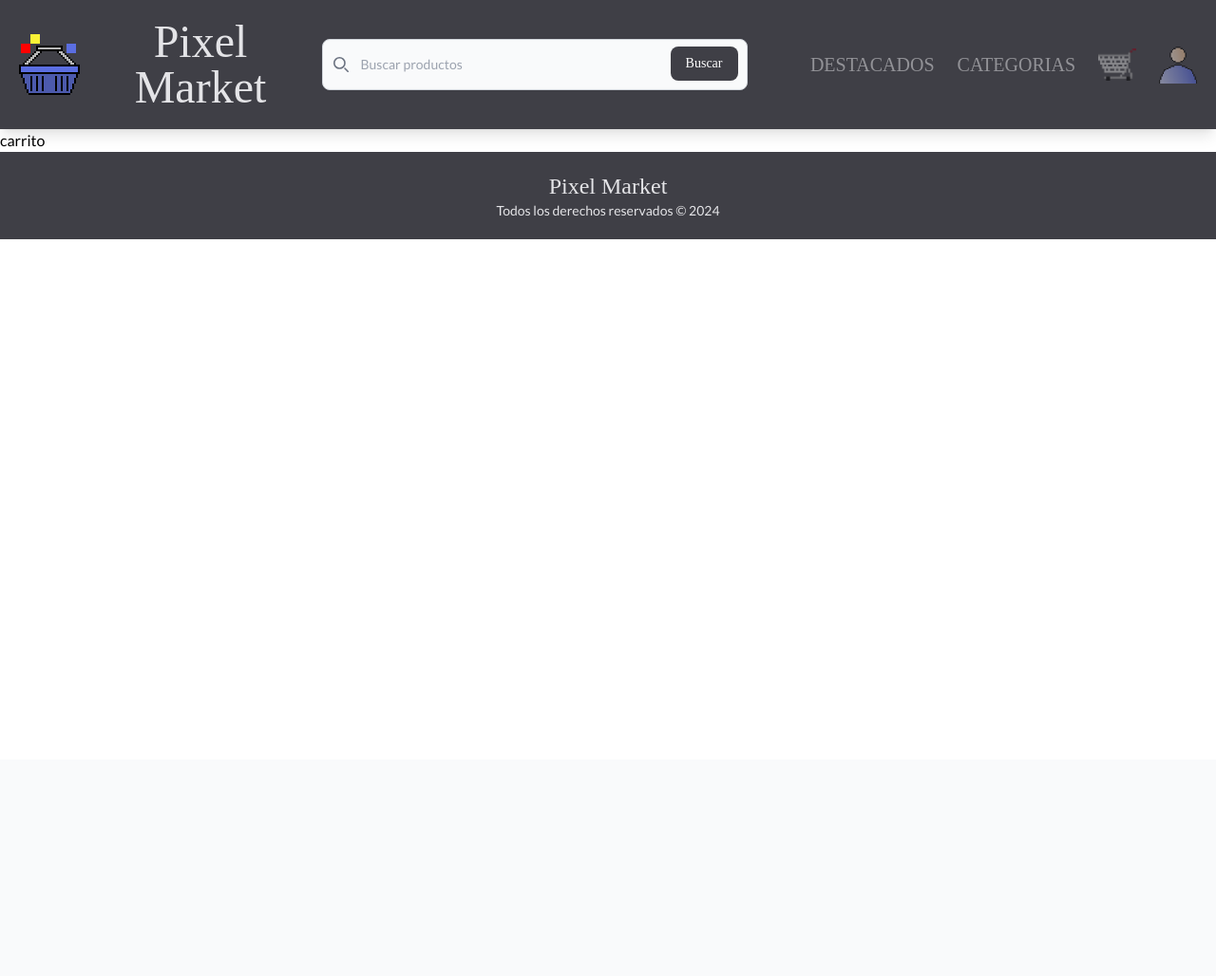
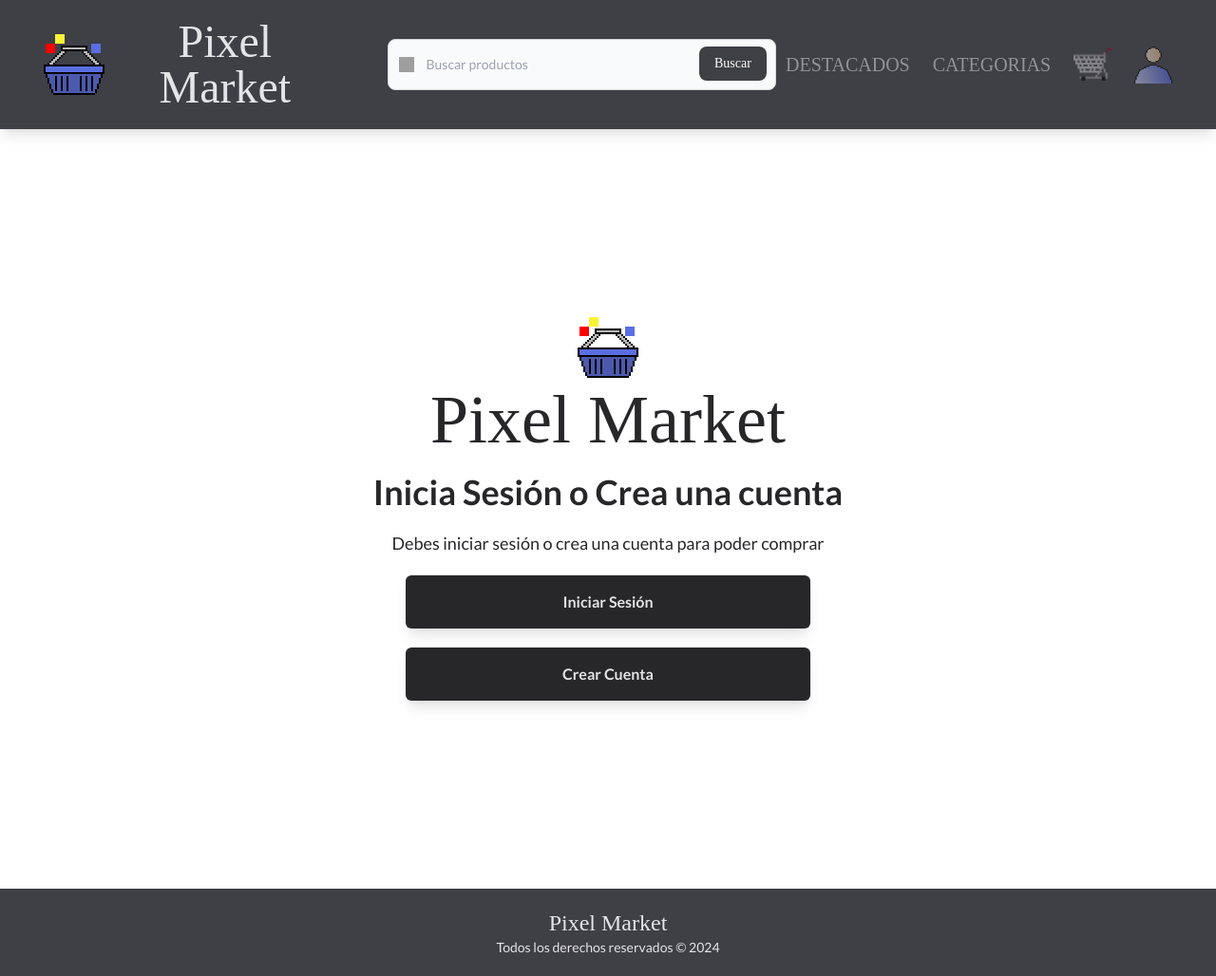
Before and after one commit to devcoso/PixelMarket, a PHP site: template views/main/carrito.php in a window 1280 px wide. Shown: the whole page at 95% size. Before the commit the page ends 252 px from the top, so only its background shows below. Run offline with PHP 8.4, Linux system fonts and the light colour scheme; the template is opened without the code that fills it, so the values that code supplies are empty; style sheets or scripts are compiled from the project's sources; some libraries are stand-ins or nearby versions; some web fonts are replaced; grey boxes are pictures that could not be loaded.

Commit message:
Agregando Categorias y Destacados

```diff
--- a/views/auth/mensaje.php
+++ b/views/auth/mensaje.php
@@ -1,4 +1,4 @@
-<img src="/img/accepted.png" alt="Logo inicio sesión Pixel Market" class="w-1/5 max-w-14 m-auto">
+<img src="/img/mail.png" alt="Logo inicio sesión Pixel Market" class="w-1/5 max-w-14 m-auto">
 <h2 class="text-xl text-zinc-700 text-center">Confirma tu cuenta</h2>
 <div>
     <p class="bg-lime-600 text-white font-bold p-2 my-3">Se ha enviado un correo de confirmación a tu cuenta</p>
--- a/views/auth/olvide.php
+++ b/views/auth/olvide.php
@@ -1,3 +1,4 @@
+<img src="/img/help.png" alt="Logo inicio sesión Pixel Market" class="w-1/5 max-w-14 m-auto">
 <h2 class="text-xl text-zinc-700 text-center">Olvidaste tu contraseña</h2>
 <p class="text-zinc-600 text-center">Escribe tu correo para enviar las instrucciones para recuperar tu contraseña.</p>
 <div>
--- a/views/auth/reestablecer.php
+++ b/views/auth/reestablecer.php
@@ -1,6 +1,7 @@
 <?php
     if($token_valido){
 ?>
+    <img src="/img/key.png" alt="Logo inicio sesión Pixel Market" class="w-1/5 max-w-14 m-auto">
     <h2 class="text-xl text-zinc-700 text-center">Reestablece tu password</h2>
     <div>
         <?php include __DIR__ . '/../templates/alertas.php'; ?>
--- a/views/layouts/layout.php
+++ b/views/layouts/layout.php
@@ -18,6 +18,6 @@
         echo $contenido;
         include_once __DIR__ .'/../templates/footer.php';
     ?>
-    <script src="/js/helpers\hamburguesa.js"></script>
+    <script src="/js/helpers\navbar.js"></script>
 </body>
 </html>
--- a/views/main/carrito.php
+++ b/views/main/carrito.php
@@ -1 +1,17 @@
-<div>carrito</div>
+<?php
+    if(is_auth()) { ?>
+        <div class="py-10 text-zinc-600 space-y-5 min-h-screen flex items-center flex-col">
+            <h1 class="text-4xl font-bold text-zinc-800 font-display">Carrito</h1>
+        </div>
+    <?php } else { ?>
+        <div class="py-10 text-zinc-800 space-y-5 min-h-screen flex justify-center items-center flex-col">
+            <a href="/" class="flex flex-col items-center gap-2">
+                <img src="/img/LogoPixelMarket.png" alt="Logo Pixel Market" class="max-w-16">
+                <h1 class="hidden md:block font-display md:text-5xl lg:text-6xl xl:text-7xl text-zinc-800 text-center">Pixel Market</h1>
+            </a>
+            <h1 class="text-center text-4xl font-bold">Inicia Sesión o Crea una cuenta</h1>
+            <p class="text-lg text-center">Debes iniciar sesión o crea una cuenta para poder comprar</p>
+            <a href="/login" class="bg-zinc-800 block text-zinc-200 w-3/4 md:w-1/3 m-auto font-bold text-center rounded-md p-4 shadow-lg">Iniciar Sesión</a>
+            <a href="/registro" class="bg-zinc-800 block text-zinc-200  w-3/4 md:w-1/3 m-auto font-bold text-center rounded-md p-4 shadow-lg">Crear Cuenta</a>
+        </div>
+    <?php }  ?>
--- a/views/templates/header.php
+++ b/views/templates/header.php
@@ -1,30 +1,28 @@
-<nav class="sticky p-5 bg-zinc-700 shadow-lg flex justify-around items-center">
+<nav class="sticky top-0 z-50 p-5 bg-zinc-700 shadow-lg flex justify-around items-center h-24 lg:h-auto">
     <a href="/" class="flex items-center w-1/2 md:gap-2 lg:w-1/4">
         <img src="/img/LogoPixelMarket.png" alt="Logo Pixel Market" class="max-w-16">
         <h1 class="hidden md:block font-display md:text-3xl lg:text-4xl xl:text-5xl text-zinc-200 text-center">Pixel Market</h1>
     </a>
-    <div class="w-3/4 items-center justify-between hidden lg:flex">
+    <div class="w-2/3 items-center justify-between hidden lg:flex gap-2">
         <div class="w-1/2">
-            <form class="max-w-md mx-auto">
+            <form class=" mx-auto">
                 <label for="default-search" class="mb-2 text-sm font-medium text-gray-900 sr-only ">Search</label>
                 <div class="relative">
                     <div class="absolute inset-y-0 start-0 flex items-center ps-3 pointer-events-none">
-                        <svg class="w-4 h-4 text-gray-500 " aria-hidden="true" xmlns="http://www.w3.org/2000/svg" fill="none" viewBox="0 0 20 20">
-                            <path stroke="currentColor" stroke-linecap="round" stroke-linejoin="round" stroke-width="2" d="m19 19-4-4m0-7A7 7 0 1 1 1 8a7 7 0 0 1 14 0Z"/>
-                        </svg>
+                        <img src="/img/search.png" alt="Buscar" class="w-4 h-4">
                     </div>
                     <input type="search" id="default-search" class="block w-full p-4 ps-10 text-sm text-gray-900 border border-gray-300 rounded-lg bg-gray-50 focus:ring-zinc-500 focus:border-zinc-500 " placeholder="Buscar productos" required />
                     <button type="submit" class="font-display text-white absolute end-2.5 bottom-2.5 bg-zinc-700 hover:bg-zinc-800 focus:ring-4 focus:outline-none focus:ring-zinc-300 font-medium rounded-lg text-sm px-4 py-2">Buscar</button>
                 </div>
             </form>
         </div>
-        <div class="font-display text-xl text-zinc-200 uppercase w-1/2 justify-end gap-6 items-center flex">
+        <div class="font-display text-sm xl:text-xl text-zinc-200 uppercase w-1/2 justify-end gap-6 items-center flex">
             <a href="/destacados" class="hover:opacity-70 <?php echo pagina_actual('/destacados') ? 'opacity-50' : ''; ?>">Destacados</a>
             <a href="/categorias" class="hover:opacity-70 <?php echo pagina_actual('/categorias') ? 'opacity-50' : ''; ?>">Categorias</a>
-            <a href="/carrito" class="block w-1/5 max-w-10 cursor-pointer hover:opacity-70 <?php echo pagina_actual('/carrito') ? 'opacity-50' : ''; ?>">
+            <a href="/carrito" class="block w-1/5 min-w-8 max-w-10 cursor-pointer hover:opacity-70 <?php echo pagina_actual('/carrito') ? 'opacity-50' : ''; ?>">
                 <img src="/img/ShoppingCart.png" alt="Carrito de compras pixelado">
             </a>
-            <a href="/perfil" class="block w-1/5 max-w-10 cursor-pointer hover:opacity-70 <?php echo pagina_actual('/perfil') ? 'opacity-50' : ''; ?>">
+            <a href="/perfil" class="block w-1/5 min-w-8 max-w-10 cursor-pointer hover:opacity-70 <?php echo pagina_actual('/perfil') ? 'opacity-50' : ''; ?>">
                 <img src="/img/IniciodeSesion.png" alt="Perfil">
             </a>
         </div>
@@ -32,16 +30,26 @@
     <div id="hamburguesa" class="lg:hidden w-1/5 max-w-10">
         <img src="/img/more.png" alt="Menu de más" class="invert cursor-pointer">
     </div>
-</nav>
-<nav id="menu" class="font-display hidden text-xl text-zinc-200 uppercase flex-col items-center lg:hidden">
-    <a href="/destacados" class="bg-zinc-700 py-3 hover:opacity-70 w-full text-center <?php echo pagina_actual('/destacados') ? 'opacity-50' : ''; ?>">Destacados</a>
-    <a href="/categorias" class="bg-zinc-700 py-3 hover:opacity-70 w-full text-center <?php echo pagina_actual('/categorias') ? 'opacity-50' : ''; ?>">Categorias</a>
-    <a href="/carrito" class="bg-zinc-700 py-3 hover:opacity-70 w-full flex justify-center items-center <?php echo pagina_actual('/carrito') ? 'opacity-50' : ''; ?>">
+    <div id="menu" class="absolute w-full top-24 font-display hidden text-xl text-zinc-200 uppercase flex-col items-center lg:hidden">
+        <a href="/destacados" class="bg-zinc-700 py-3 hover:opacity-70 w-full text-center <?php echo pagina_actual('/destacados') ? 'opacity-90' : ''; ?>">Destacados</a>
+        <a href="/categorias" class="bg-zinc-700 py-3 hover:opacity-70 w-full text-center <?php echo pagina_actual('/categorias') ? 'opacity-90' : ''; ?>">Categorias</a>
+        <a href="/carrito" class="bg-zinc-700 py-3 hover:opacity-70 w-full flex justify-center items-center <?php echo pagina_actual('/carrito') ? 'opacity-90' : ''; ?>">
             <img src="/img/ShoppingCart.png" alt="Carrito de compras pixelado" class="w-1/5 max-w-10 cursor-pointer">
             <p>Carrito</p>
         </a>
-    <a href="/perfil" class="bg-zinc-700 py-3 hover:opacity-70 w-full flex justify-center items-center <?php echo pagina_actual('/perfil') ? 'opacity-50' : ''; ?>">
+        <a href="/perfil" class="bg-zinc-700 py-3 hover:opacity-70 w-full flex justify-center items-center <?php echo pagina_actual('/perfil') ? 'opacity-90' : ''; ?>">
             <img src="/img/IniciodeSesion.png" alt="Perfil" class="w-1/5 max-w-8 cursor-pointer">
             <p>Perfil</p>
         </a>
+        <form class="w-full bg-zinc-700 py-5 px-8 font-sans mx-auto">
+            <label for="default-search" class="mb-2 text-sm font-medium text-gray-900 sr-only ">Search</label>
+            <div class="relative">
+                <div class="absolute inset-y-0 start-0 flex items-center ps-3 pointer-events-none">
+                    <img src="/img/search.png" alt="Buscar" class="w-4 h-4">
+                </div>
+                <input type="search" id="default-search" class="block w-full p-4 ps-10 text-sm text-gray-900 border border-gray-300 rounded-lg bg-gray-50 focus:ring-zinc-500 focus:border-zinc-500 " placeholder="Buscar productos" required />
+                <button type="submit" class="font-display text-white absolute end-2.5 bottom-2.5 bg-zinc-700 hover:bg-zinc-800 focus:ring-4 focus:outline-none focus:ring-zinc-300 font-medium rounded-lg text-sm px-4 py-2">Buscar</button>
+            </div>
+        </form>
+    </div>
 </nav>
```
Also changed, not shown: views/main/categorias.php (+21 -1 lines), views/main/destacados.php (+11 -1 lines), views/main/perfil.php (+4 -4 lines), 1 other file. Lines whose indentation alone changed are shown as unchanged.
